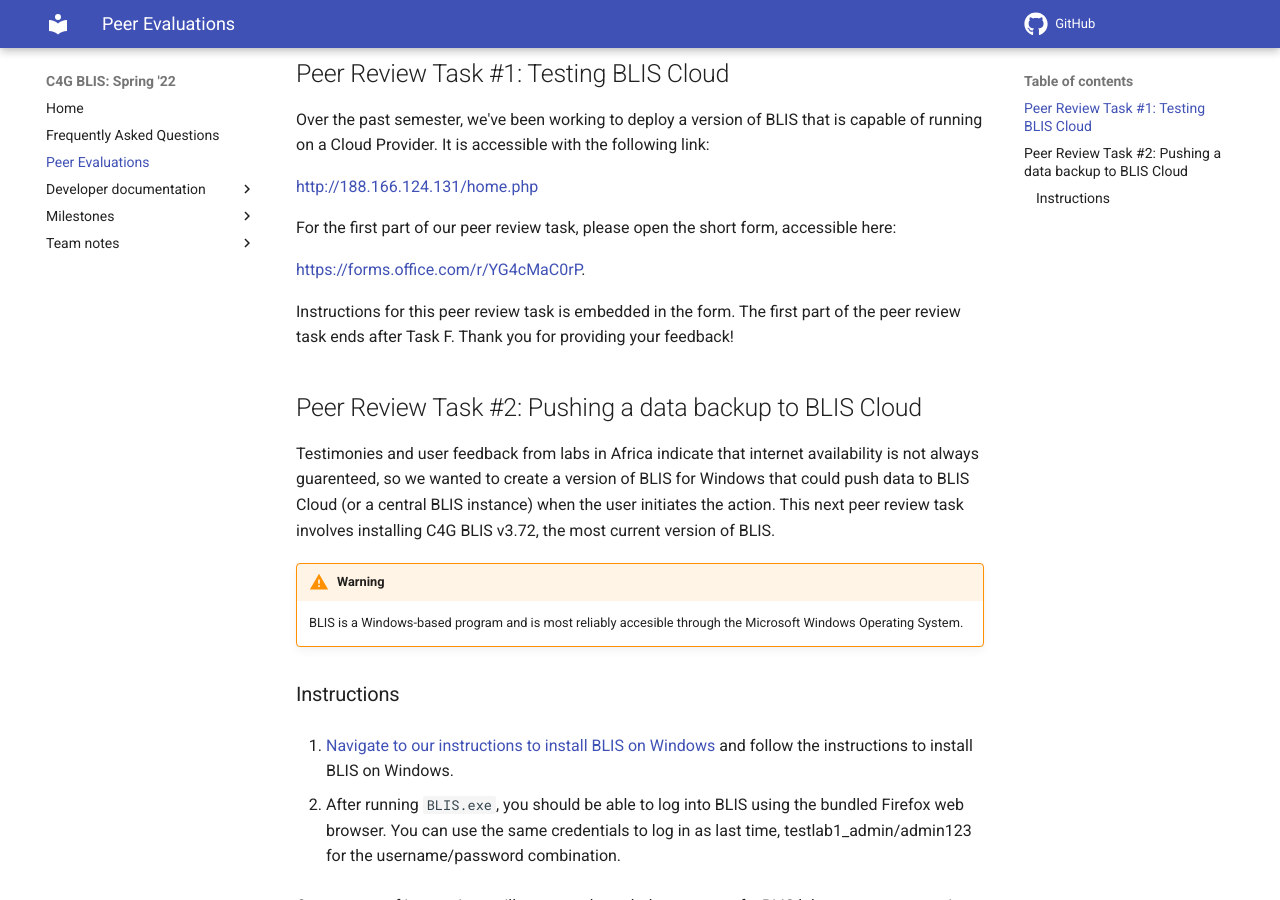
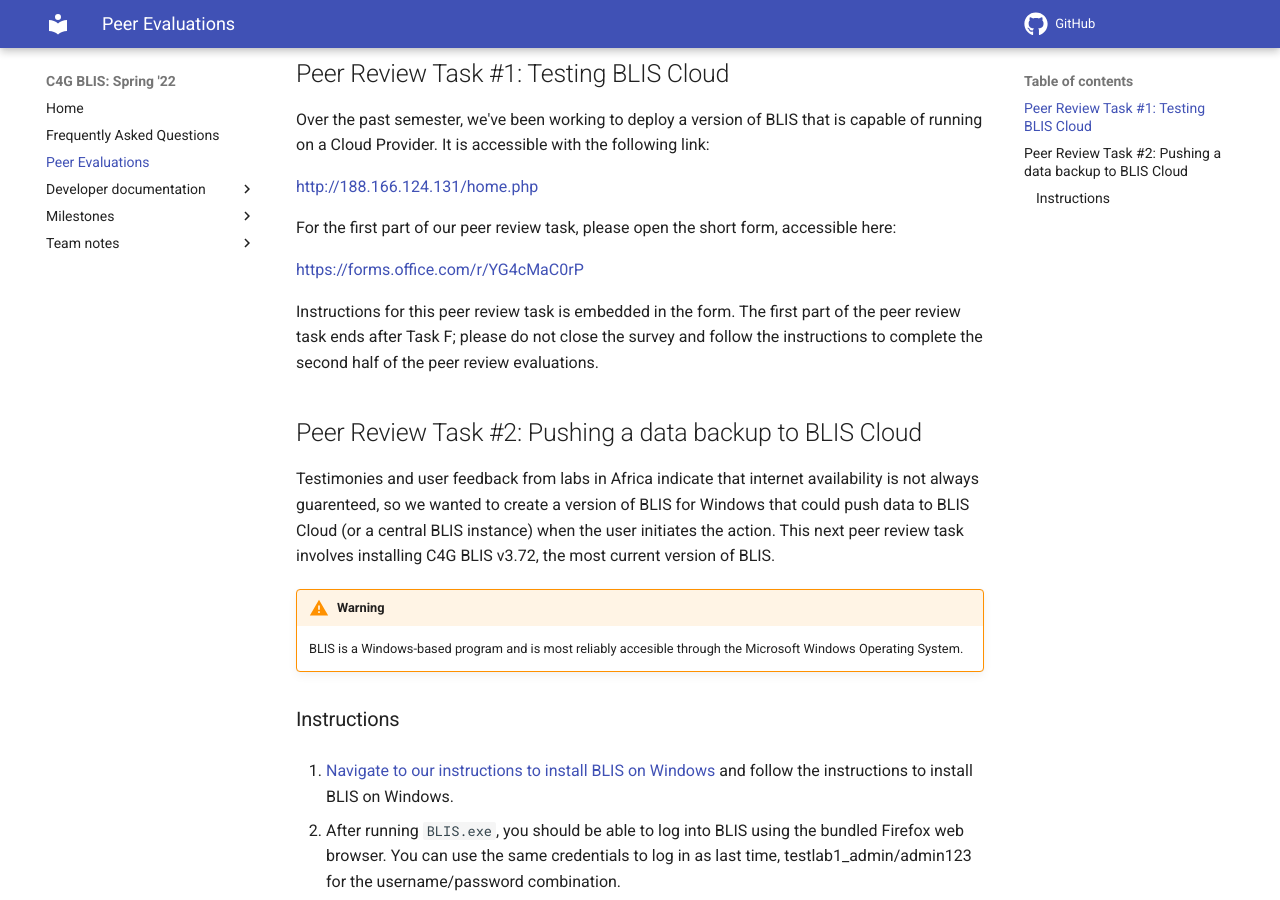
Before and after one commit to c4g-spr22-blis/c4g-spr22-blis.github.io, an MkDocs documentation site: the page built from docs/peer_evaluations.md, in a window 1280 px wide and 900 px high, scrolled down 308 px. Built offline with MkDocs 1.6.1 and Material for MkDocs 9.7.7, drawn with Linux system fonts in a browser that asks for light colours; comment, search, counter and statistics services are not loaded; some of the changed text lies outside the part shown.

Commit message:
tweaked grammer and some phrasing

```diff
--- a/docs/peer_evaluations.md
+++ b/docs/peer_evaluations.md
@@ -13,10 +13,10 @@
 
 For the first part of our peer review task, please open the short form, accessible here:
 
-[https://forms.office.com/r/YG4cMaC0rP](https://forms.office.com/r/YG4cMaC0rP).
+[https://forms.office.com/r/YG4cMaC0rP](https://forms.office.com/r/YG4cMaC0rP)
 
 
-Instructions for this peer review task is embedded in the form. The first part of the peer review task ends after Task F. Thank you for providing your feedback!
+Instructions for this peer review task is embedded in the form. The first part of the peer review task ends after Task F; please do not close the survey and follow the instructions to complete the second half of the peer review evaluations.
 
 
 ## Peer Review Task #2: Pushing a data backup to BLIS Cloud
@@ -56,3 +56,5 @@
 5. Click "Send data backup to server" to send the data backup to the BLIS Cloud. A new window will pop-up and inform you that the data has been pushed to the server successfully.
 
 6. In a new window, please log into the BLIS Cloud at [http://188.166.124.131/home.php](http://188.166.124.131/home.php). **Where would we go to verify that our data dump was pushed correctly?**
+
+7. After verifying that the data backup was pushed to the BLIS Cloud successfuly, please finish the last survey question (Task G) and submit the survey on Google Forms. Thank you for providing your feedback!
```
